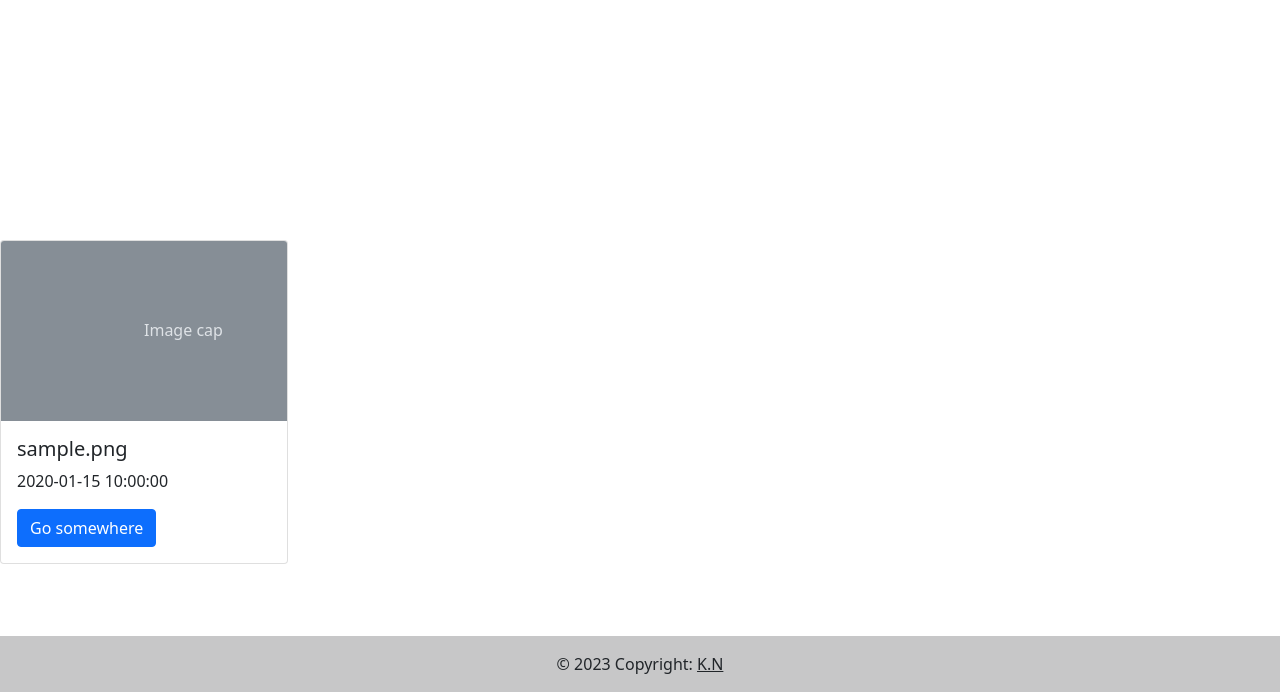
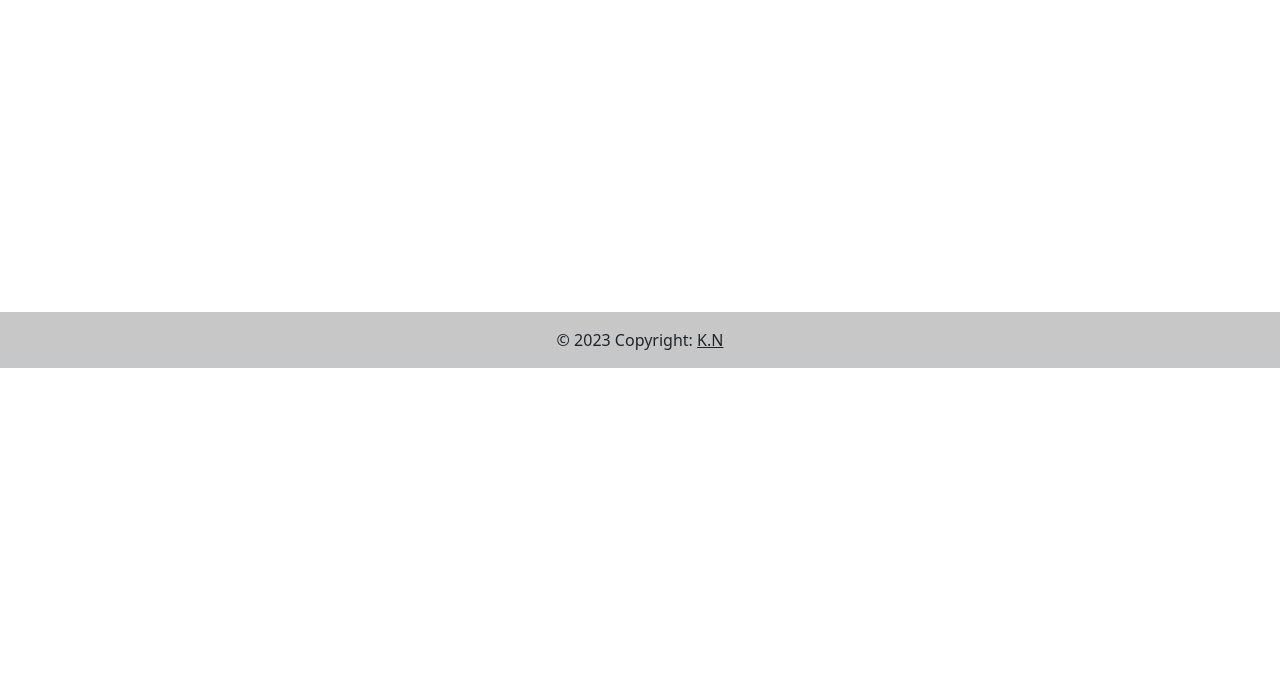
Before and after one commit to kn1515/shower, a Flask app: page / in a window 1280 px wide. Shown: the part 1427-2119 px from the top of the page. After the commit the page ends 1795 px from the top, so only its background shows below. Run offline with Flask 3, Linux system fonts and the light colour scheme; tables that the repository leaves empty hold one stand-in row (values such as "Sample post"); some libraries are stand-ins or nearby versions.

Commit message:
version modified

```diff
--- a/app/requirements.txt
+++ b/app/requirements.txt
@@ -1,5 +1,5 @@
 flask==2.3.2
-Flask-SQLAlchemy==2.5.1
+Flask-SQLAlchemy==3.0.2
 flask_cors==3.0.8
 pdf2image==1.11.0
 flask-paginate==0.5.0
--- a/app/templates/index.html
+++ b/app/templates/index.html
@@ -84,17 +84,6 @@
           {% endfor %}
         </div>
 
-	 {% for file in files %}
-	 <div class="card" style="width: 18rem;">
-           <svg class="bd-placeholder-img card-img-top" width="100%" height="180" xmlns="http://www.w3.org/2000/svg" preserveAspectRatio="xMidYMid slice" focusable="false" role="img" aria-label="Placeholder: Image cap"><title>Placeholder</title><rect width="100%" height="100%" fill="#868e96"/><text x="50%" y="50%" fill="#dee2e6" dy=".3em">Image cap</text></svg>
-           <div class="card-body">
-             <h5 class="card-title">{{ file.filename }}</h5>
-	     <p class="card-text">{{ file.upload_date }}</p>
-	     <a href="/uploads/{{file.filename}}" class="btn btn-primary">Go somewhere</a>
-	   </div>
-	 </div>
-	 {% endfor %}
-
         {% if not files %}
           <h2 class="display-3">Not Found&#x1f644;</h2>
         {% endif %}
```
Also changed, not shown: 1 other file.
